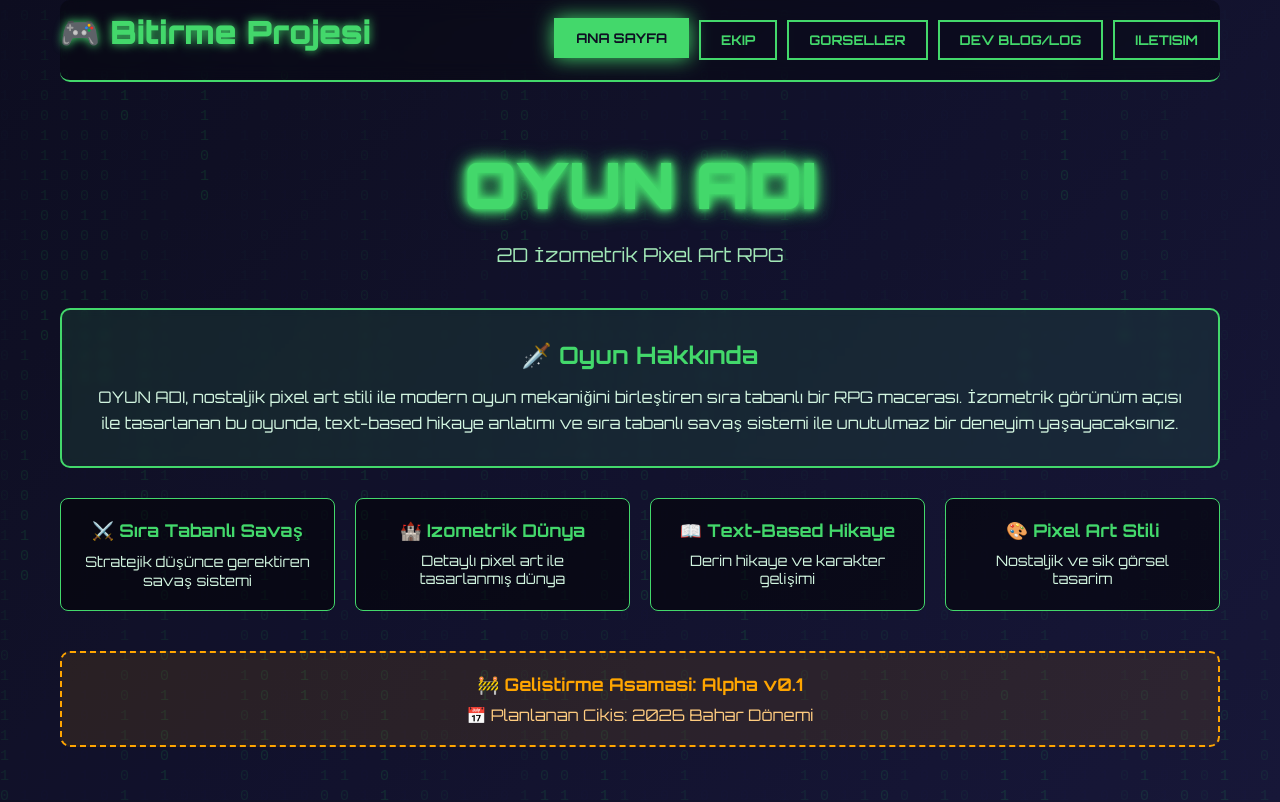
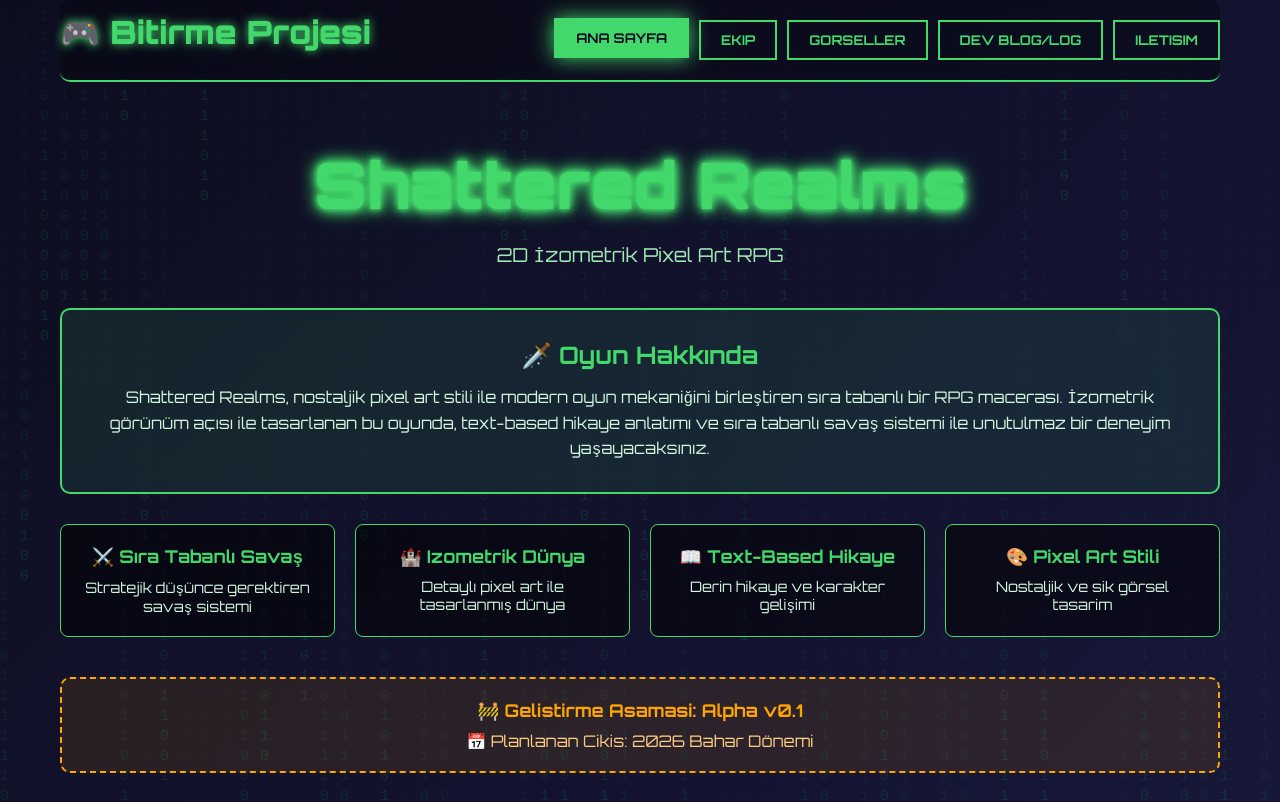
Before and after one commit to alispapi/bitirmeprojesisite, a plain HTML site: page index.html in a window 1280 px wide. Shown: the top 802 px of the page. Drawn offline with nearby package versions, Linux system fonts and the light colour scheme.

Commit message:
Add files via upload

```diff
--- a/index.html
+++ b/index.html
@@ -35,14 +35,14 @@
             <section id="ana-sayfa" class="content-section active">
                 <div class="hero-section">
                     <div class="game-logo">
-                        <h2 class="pixel-text">OYUN ADI</h2>
+                        <h2 class="pixel-text">Shattered Realms</h2>
                         <p class="subtitle">2D İzometrik Pixel Art RPG</p>
                     </div>
 
                     <div class="game-description">
                         <div class="info-box">
                             <h3>🗡️ Oyun Hakkında</h3>
-                            <p>OYUN ADI, nostaljik pixel art stili ile modern oyun mekaniğini birleştiren sıra tabanlı
+                            <p>Shattered Realms, nostaljik pixel art stili ile modern oyun mekaniğini birleştiren sıra tabanlı
                                 bir RPG macerası. İzometrik görünüm açısı ile tasarlanan bu oyunda, text-based hikaye
                                 anlatımı ve sıra tabanlı savaş sistemi ile unutulmaz bir deneyim yaşayacaksınız.</p>
                         </div>
@@ -188,7 +188,7 @@
                         </div>
                         <div class="screenshot-placeholder">
                             <div class="pixel-frame">
-                                <img src="pokemon-battle-pidgey-and-charmander.avif" loading="lazy"
+                                <img src="oyunss1.png" loading="lazy"
                                     style="width:100%; border-radius:8px; box-shadow:0 0 16px #43d86b;">
                             </div>
                         </div>
```
Also changed, not shown: oyunss1.png (added).
